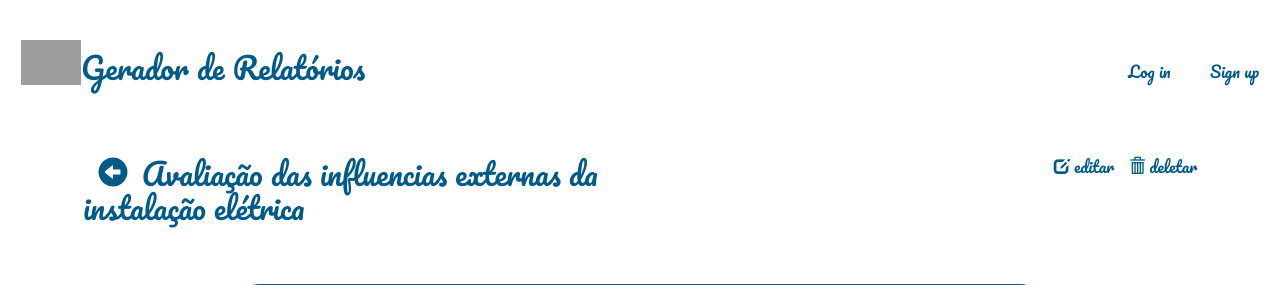
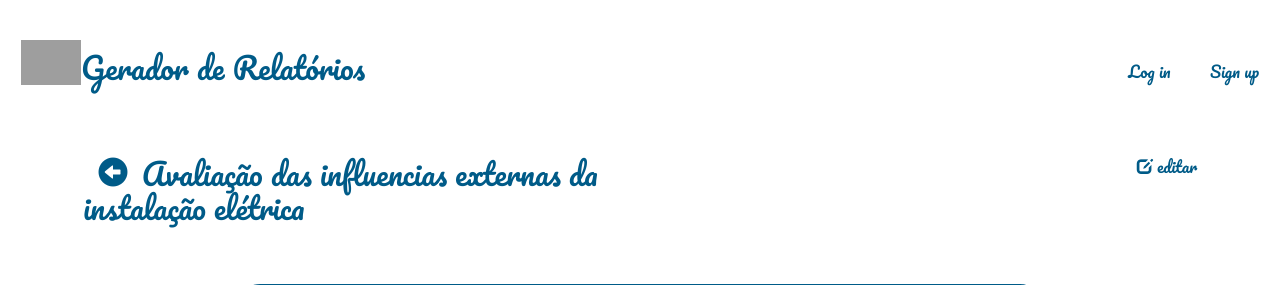
Before and after one commit to fpcoutinho/gerador, a Django app: template relatorio/templates/relatorio/relatorio_externas_visualiza.html in a window 1280 px wide. Shown: the top 285 px of the page. Run offline with Django 3.2, Linux system fonts and the light colour scheme; the template is opened without the code that fills it, so the values that code supplies are empty; some libraries are stand-ins or nearby versions; grey boxes are pictures that could not be loaded.

Commit message:
removeu botão deletar as avaliações

```diff
--- a/relatorio/templates/relatorio/relatorio_externas_visualiza.html
+++ b/relatorio/templates/relatorio/relatorio_externas_visualiza.html
@@ -12,9 +12,6 @@
         <li>
                 <a class="botao-icon" href="{% url 'relatorio:editaexternas' rel_id=relatorio.id %}">
                         <span class="glyphicon glyphicon-edit"></span> editar
-                </a>
-                <a class="botao-icon" href="{% url 'relatorio:deleta' rel_id=relatorio.id %}">
-                        <span class="glyphicon glyphicon-trash"></span> deletar
                 </a>
         </li>
         </nav>
--- a/relatorio/templates/relatorio/relatorio_planejamento_visualiza.html
+++ b/relatorio/templates/relatorio/relatorio_planejamento_visualiza.html
@@ -12,9 +12,6 @@
         <li>
                 <a class="botao-icon" href="{% url 'relatorio:editaplanejamento' rel_id=relatorio.id %}">
                         <span class="glyphicon glyphicon-edit"></span> editar
-                </a>
-                <a class="botao-icon" href="{% url 'relatorio:deleta' rel_id=relatorio.id %}">
-                        <span class="glyphicon glyphicon-trash"></span> deletar
                 </a>
         </li>
         </nav>
--- a/relatorio/templates/relatorio/relatorio_qualitativas_visualiza.html
+++ b/relatorio/templates/relatorio/relatorio_qualitativas_visualiza.html
@@ -12,9 +12,6 @@
         <li>
                 <a class="botao-icon" href="{% url 'relatorio:editaqualitativas' rel_id=relatorio.id %}">
                         <span class="glyphicon glyphicon-edit"></span> editar
-                </a>
-                <a class="botao-icon" href="{% url 'relatorio:deleta' rel_id=relatorio.id %}">
-                        <span class="glyphicon glyphicon-trash"></span> deletar
                 </a>
         </li>
         </nav>
--- a/relatorio/templates/relatorio/relatorio_quantitativas_visualiza.html
+++ b/relatorio/templates/relatorio/relatorio_quantitativas_visualiza.html
@@ -12,9 +12,6 @@
         <li>
                 <a class="botao-icon" href="{% url 'relatorio:editaquantitativas' rel_id=relatorio.id %}">
                         <span class="glyphicon glyphicon-edit"></span> editar
-                </a>
-                <a class="botao-icon" href="{% url 'relatorio:deleta' rel_id=relatorio.id %}">
-                        <span class="glyphicon glyphicon-trash"></span> deletar
                 </a>
         </li>
         </nav>
```
